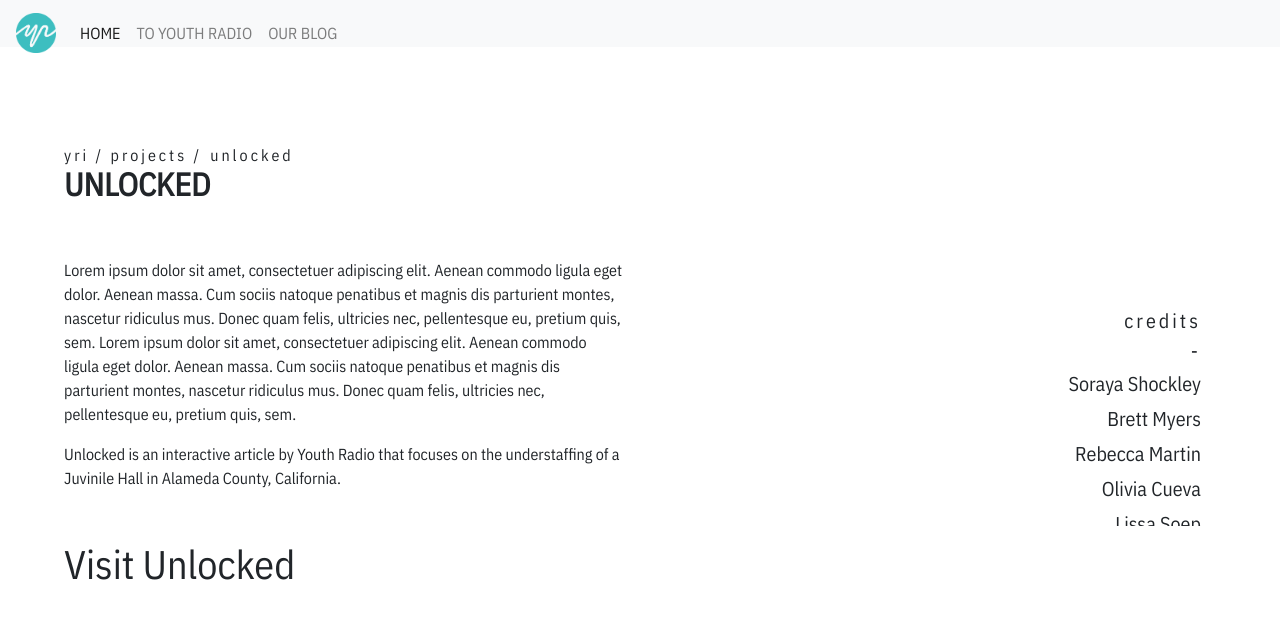
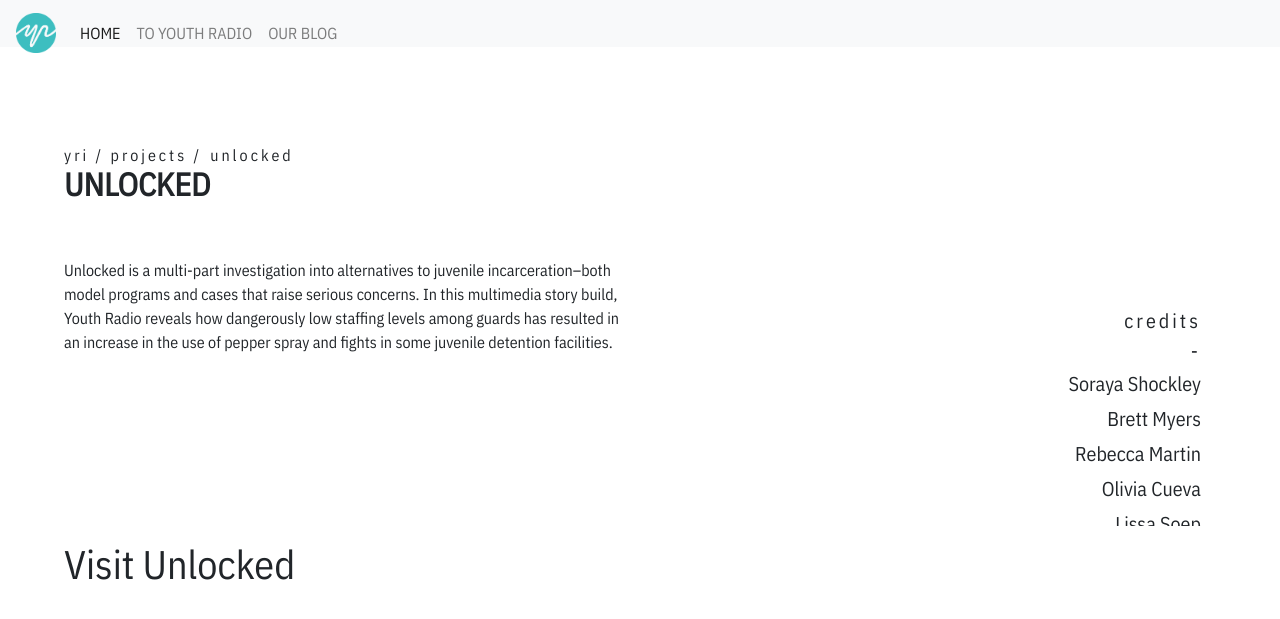
Before and after one commit to youthradio/YRIPortfolio, a Jekyll site: the page built from _projects/Unlocked.md, in a window 1280 px wide and 900 px high, scrolled down 853 px. Shown: the top 619 px of the window. Built offline with Jekyll 4.4.1, drawn with Linux system fonts in a browser that asks for light colours.

Commit message:
base-update

```diff
--- a/_layouts/base-content.html
+++ b/_layouts/base-content.html
@@ -5,7 +5,7 @@
 <body>
 	<!-- This project is designed to look forward into the future of YRI for new projects, especially during the moment I'm not here, so I'll do my best to explain what's all sitting here, including the CSS, the js files where all the data is meant to be, and more.
 		d-flex justify-content-center justify-content-md-start ml-md-5-->
-	<div id="home" class="container-fluid">
+	<div id="home" class="container-fluid bg-light">
 		{% include nav.html %}
 		{% include project-list.html %}
 		</div>
--- a/_layouts/base.html
+++ b/_layouts/base.html
@@ -5,7 +5,7 @@
 <body>
 	<!-- This project is designed to look forward into the future of YRI for new projects, especially during the moment I'm not here, so I'll do my best to explain what's all sitting here, including the CSS, the js files where all the data is meant to be, and more.
 		d-flex justify-content-center justify-content-md-start ml-md-5-->
-	<div id="home" class="container-fluid">
+	<div id="home" class="container-fluid bg-light">
 		{% include nav.html %}
 		{% include project-list.html %}
 	</div>
--- a/_projects/Unlocked.md
+++ b/_projects/Unlocked.md
@@ -9,12 +9,4 @@
 
 ---
 
-Lorem ipsum dolor sit amet, consectetuer adipiscing elit. Aenean commodo ligula
-  eget dolor. Aenean massa. Cum sociis natoque penatibus et magnis dis parturient
-  montes, nascetur ridiculus mus. Donec quam felis, ultricies nec, pellentesque
-  eu, pretium quis, sem. Lorem ipsum dolor sit amet, consectetuer adipiscing elit. Aenean commodo ligula
-  eget dolor. Aenean massa. Cum sociis natoque penatibus et magnis dis parturient
-  montes, nascetur ridiculus mus. Donec quam felis, ultricies nec, pellentesque
-eu, pretium quis, sem.
-
-Unlocked is an interactive article by Youth Radio that focuses on the understaffing of a Juvinile Hall in Alameda County, California.
+Unlocked is a multi-part investigation into alternatives to juvenile incarceration–both model programs and cases that raise serious concerns.  In this multimedia story build, Youth Radio reveals how dangerously low staffing levels among guards has resulted in an increase in the use of pepper spray and fights in some juvenile detention facilities.
```
Also changed, not shown: _projects/Don't-Get-Faked.md (+1 -7 lines), _projects/GENXYZ.md (+1 -1 lines).
